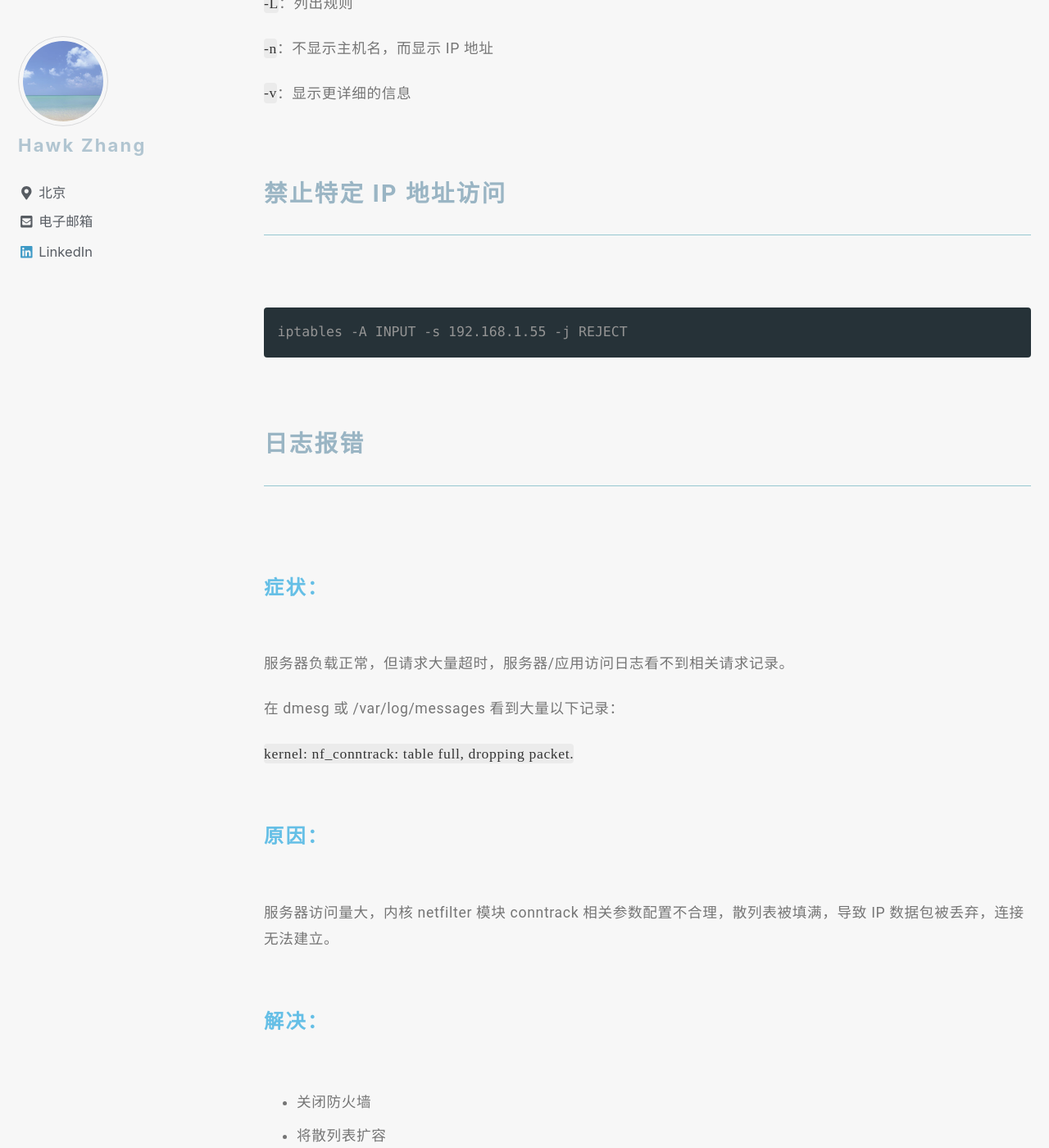
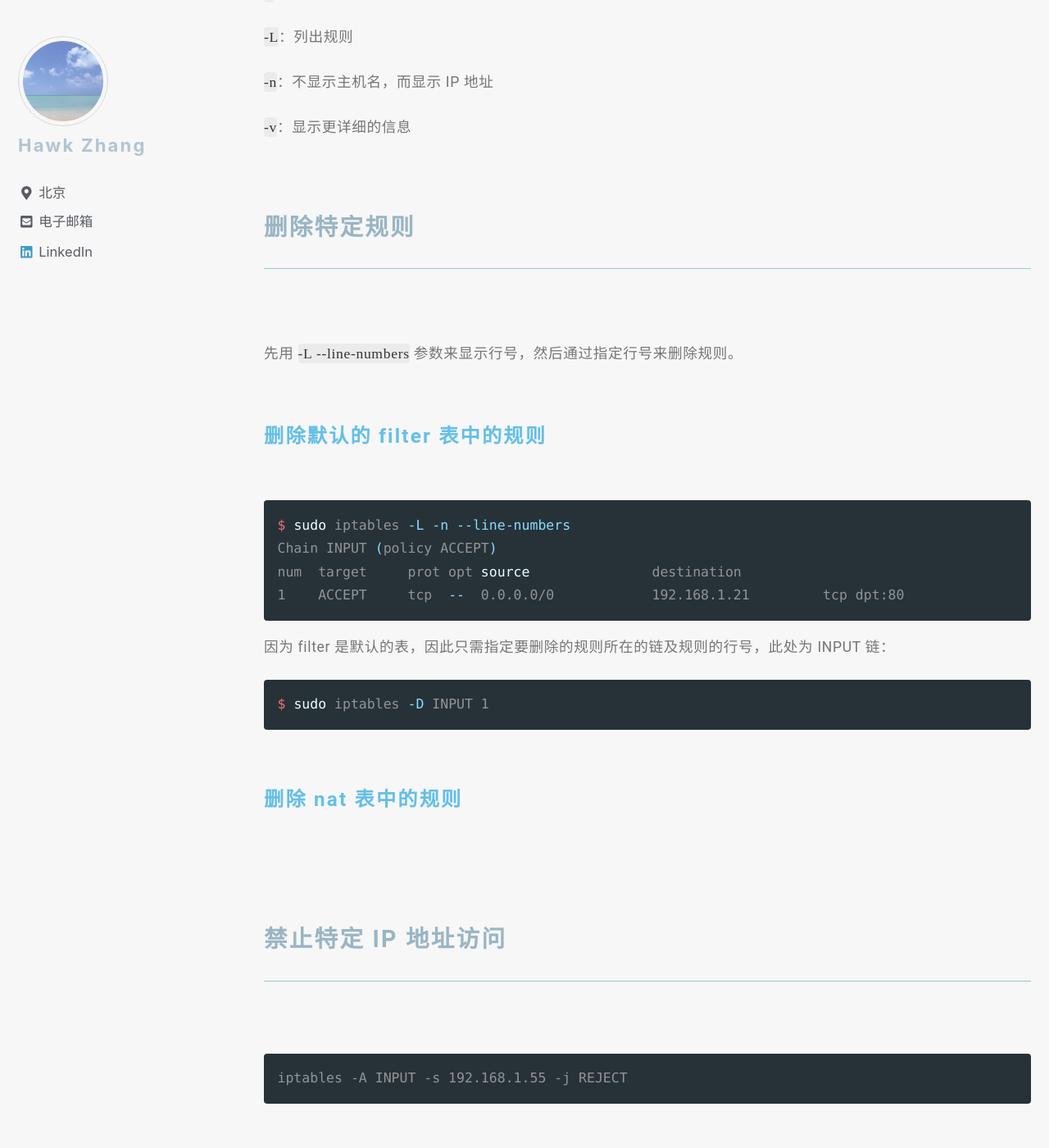
Before and after one commit to narru888/linotes_note, a Jekyll site: the page built from _posts/cheatsheet/2017-05-01-network.md, in a window 1280 px wide and 1400 px high, scrolled down 9318 px. Shown: the whole window at 82% size. Built offline with Jekyll 4.4.1, drawn with Linux system fonts in a browser that asks for light colours; nearby versions of some CDN libraries; a script that is not in the unit is left out.

Commit message:
update on 2018-12-10 13:29:01 CST

````diff
--- a/_posts/cheatsheet/2017-05-01-network.md
+++ b/_posts/cheatsheet/2017-05-01-network.md
@@ -274,6 +274,28 @@ Chain PREROUTING (policy ACCEPT 217 packets, 37261 bytes)
 
 `-v`：显示更详细的信息
 
+
+
+### 删除特定规则
+
+先用 `-L --line-numbers` 参数来显示行号，然后通过指定行号来删除规则。
+
+#### 删除默认的 filter 表中的规则
+
+```bash
+$ sudo iptables -L -n --line-numbers
+Chain INPUT (policy ACCEPT)
+num  target     prot opt source               destination
+1    ACCEPT     tcp  --  0.0.0.0/0            192.168.1.21         tcp dpt:80
+```
+
+因为 filter 是默认的表，因此只需指定要删除的规则所在的链及规则的行号，此处为 INPUT 链：
+
+```bash
+$ sudo iptables -D INPUT 1
+```
+
+#### 删除 nat 表中的规则
 
 
 ### 禁止特定 IP 地址访问
````
